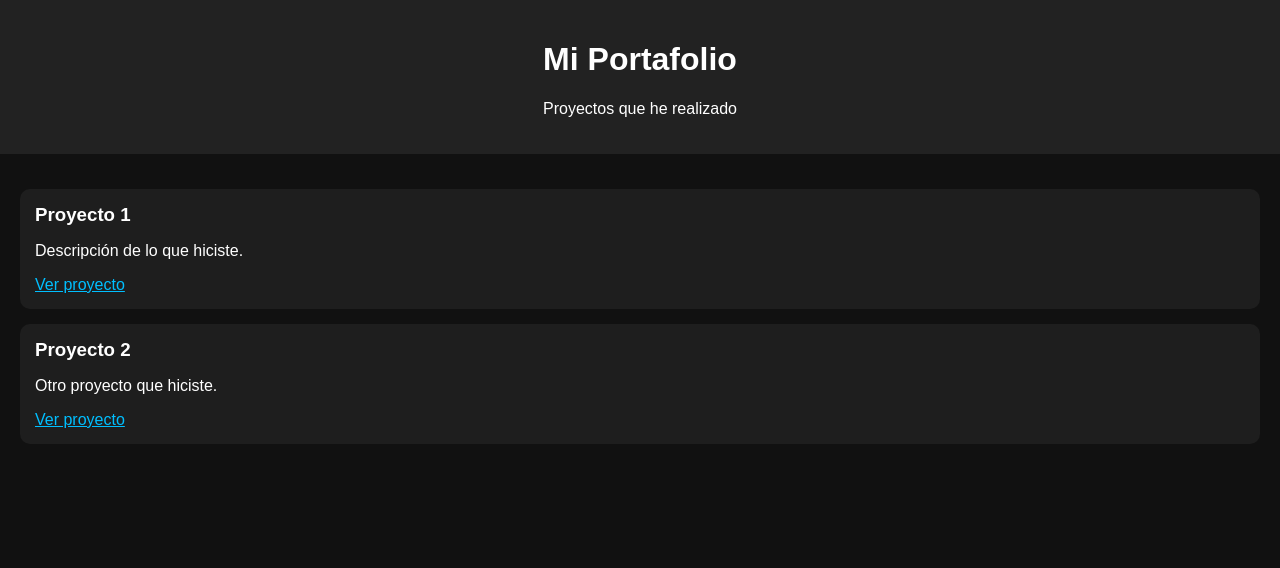
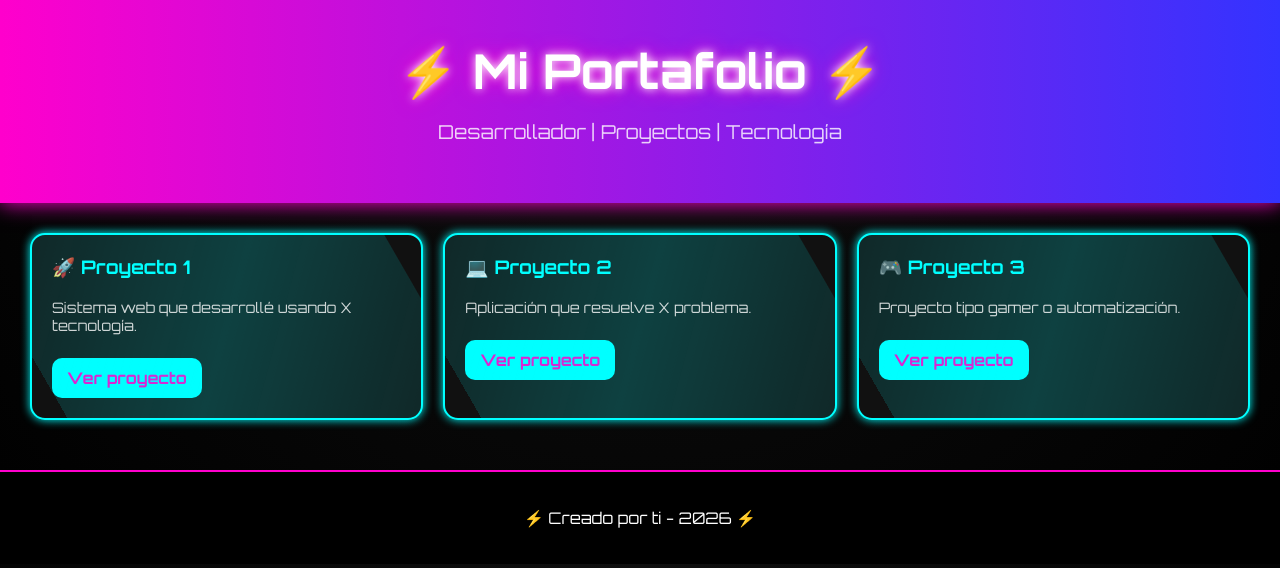
Before and after one commit to AGJacob7/ImJacob, a plain HTML site: page index.html in a window 1280 px wide. Drawn offline with Linux system fonts and the light colour scheme.

Commit message:
Revamp portfolio design and structure
Updated the portfolio layout and design with a new theme, added a footer, and improved project sections.

```diff
--- a/index.html
+++ b/index.html
@@ -2,63 +2,155 @@
 <html lang="es">
 <head>
   <meta charset="UTF-8">
-  <title>Mi Portafolio</title>
+  <title>Mi Portafolio Gamer</title>
+
+  <!-- Fuente gamer -->
+  <link href="https://fonts.googleapis.com/css2?family=Orbitron:wght@400;700&display=swap" rel="stylesheet">
+
   <style>
     body {
-      font-family: Arial;
       margin: 0;
-      background: #111;
-      color: white;
+      font-family: 'Orbitron', sans-serif;
+      background: radial-gradient(circle at top, #0f0f0f, #000);
+      color: #fff;
     }
 
     header {
-      background: #222;
-      padding: 20px;
       text-align: center;
+      padding: 40px;
+      background: linear-gradient(90deg, #ff00cc, #3333ff);
+      box-shadow: 0 0 20px #ff00cc;
+    }
+
+    header h1 {
+      margin: 0;
+      font-size: 3em;
+      text-shadow: 0 0 10px #fff, 0 0 20px #ff00cc;
+    }
+
+    header p {
+      font-size: 1.2em;
+      opacity: 0.8;
     }
 
     .container {
-      padding: 20px;
+      padding: 30px;
+      display: grid;
+      grid-template-columns: repeat(auto-fit, minmax(250px, 1fr));
+      gap: 20px;
     }
 
     .project {
-      background: #1e1e1e;
-      margin: 15px 0;
-      padding: 15px;
-      border-radius: 10px;
+      background: #111;
+      border: 2px solid #00ffff;
+      border-radius: 15px;
+      padding: 20px;
+      transition: 0.3s;
+      box-shadow: 0 0 10px #00ffff;
+      position: relative;
+      overflow: hidden;
+    }
+
+    .project:hover {
+      transform: scale(1.05);
+      box-shadow: 0 0 25px #ff00cc, 0 0 40px #00ffff;
     }
 
     .project h3 {
-      margin: 0;
+      margin-top: 0;
+      color: #00ffff;
     }
 
-    a {
-      color: #00bfff;
+    .project p {
+      font-size: 0.9em;
+      opacity: 0.8;
+    }
+
+    .project a {
+      display: inline-block;
+      margin-top: 10px;
+      color: #ff00cc;
+      text-decoration: none;
+      font-weight: bold;
+    }
+
+    /* efecto neón animado */
+    .project::before {
+      content: "";
+      position: absolute;
+      width: 200%;
+      height: 200%;
+      background: linear-gradient(45deg, transparent, #00ffff, transparent);
+      animation: shine 3s linear infinite;
+      top: -50%;
+      left: -50%;
+      opacity: 0.2;
+    }
+
+    @keyframes shine {
+      0% { transform: rotate(0deg); }
+      100% { transform: rotate(360deg); }
+    }
+
+    footer {
+      text-align: center;
+      padding: 20px;
+      background: #000;
+      border-top: 2px solid #ff00cc;
+      margin-top: 20px;
+    }
+
+    /* botón flotante */
+    .btn {
+      display: inline-block;
+      margin-top: 15px;
+      padding: 10px 15px;
+      background: #00ffff;
+      color: #000;
+      border-radius: 10px;
+      text-decoration: none;
+      transition: 0.3s;
+    }
+
+    .btn:hover {
+      background: #ff00cc;
+      color: white;
     }
   </style>
 </head>
+
 <body>
 
 <header>
-  <h1>Mi Portafolio</h1>
-  <p>Proyectos que he realizado</p>
+  <h1>⚡ Mi Portafolio ⚡</h1>
+  <p>Desarrollador | Proyectos | Tecnología</p>
 </header>
 
 <div class="container">
 
   <div class="project">
-    <h3>Proyecto 1</h3>
-    <p>Descripción de lo que hiciste.</p>
-    <a href="#">Ver proyecto</a>
+    <h3>🚀 Proyecto 1</h3>
+    <p>Sistema web que desarrollé usando X tecnología.</p>
+    <a href="#" class="btn">Ver proyecto</a>
   </div>
 
   <div class="project">
-    <h3>Proyecto 2</h3>
-    <p>Otro proyecto que hiciste.</p>
-    <a href="#">Ver proyecto</a>
+    <h3>💻 Proyecto 2</h3>
+    <p>Aplicación que resuelve X problema.</p>
+    <a href="#" class="btn">Ver proyecto</a>
+  </div>
+
+  <div class="project">
+    <h3>🎮 Proyecto 3</h3>
+    <p>Proyecto tipo gamer o automatización.</p>
+    <a href="#" class="btn">Ver proyecto</a>
   </div>
 
 </div>
 
+<footer>
+  <p>⚡ Creado por ti - 2026 ⚡</p>
+</footer>
+
 </body>
 </html>
```
